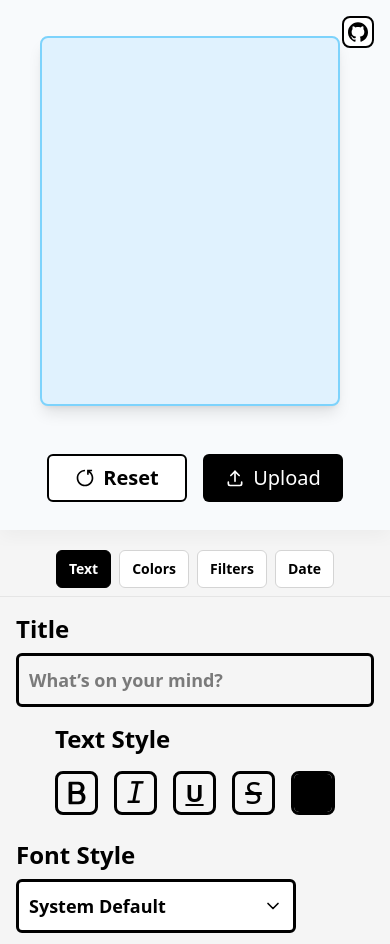
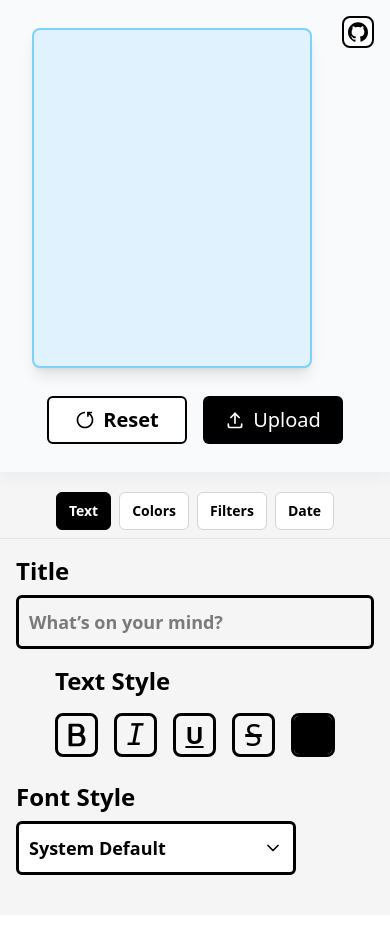
Before and after one commit to devndesigner6/retro-pic-cards, a React (Vite) app: page / in a window 390 px wide. After the commit the page ends 915 px from the top, so only its background shows below. Built offline with nearby package versions, Linux system fonts and the light colour scheme; a web font is replaced by a local one.

Commit message:
Tweak mobile preview sizing

```diff
--- a/src/App.css
+++ b/src/App.css
@@ -87,10 +87,16 @@
   }
 
   .mobile-controls-panel {
-    max-height: calc(100dvh - 430px);
+    max-height: calc(100dvh - 380px);
     overflow-y: auto;
     padding-bottom: 32px;
     width: 100%;
+  }
+
+  .mobile-card {
+    width: clamp(230px, 82vw, 280px);
+    height: clamp(300px, 88vw, 340px);
+    margin-bottom: 20px;
   }
 
   .mobile-controls-panel::-webkit-scrollbar {
--- a/src/App.jsx
+++ b/src/App.jsx
@@ -263,7 +263,7 @@ function App() {
 
             <div ref={imgBoxRef} className='inline-block mobile-preview-card'>
 
-              <div className='w-[300px] md:w-[320px] h-[370px] md:h-[400px] bg-[#e0f2fe] m-6 mb-10 rounded-lg shadow-lg border-2 border-[#7dd3fc] flex flex-col  hover:rotate-5 transition-all duration-400 px-5 pt-5 pb-4 overflow-hidden flex-wrap   relative
+              <div className='mobile-card w-[260px] md:w-[320px] h-[320px] md:h-[400px] bg-[#e0f2fe] m-4 md:m-6 mb-10 rounded-lg shadow-lg border-2 border-[#7dd3fc] flex flex-col  hover:rotate-5 transition-all duration-400 px-4 md:px-5 pt-4 md:pt-5 pb-3 md:pb-4 overflow-hidden flex-wrap   relative
 
 
 
```
